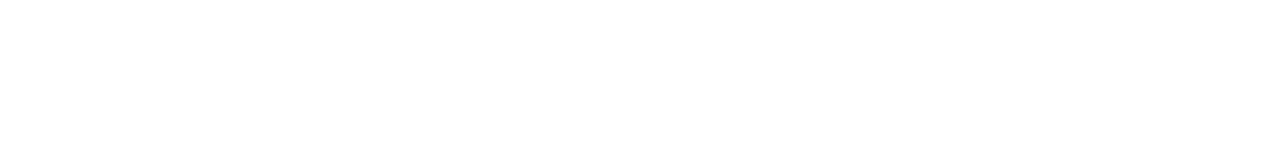
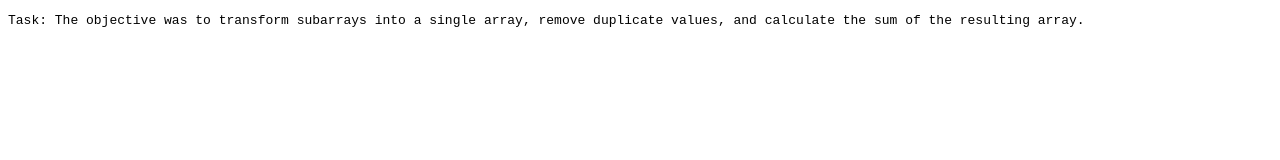
Before and after one commit to 20A91A04M5/ps-6_subarrtoarr, a plain HTML site: page index.html in a window 1280 px wide. Drawn offline with Linux system fonts and the light colour scheme.

Commit message:
Update index.html
added the question as a task in html page

```diff
--- a/index.html
+++ b/index.html
@@ -6,6 +6,7 @@
     <title>11/12/2024-pstask</title>
 </head>
 <body>
+    <pre>Task: The objective was to transform subarrays into a single array, remove duplicate values, and calculate the sum of the resulting array.</pre>
     <script>
     function subarrtoarr(arr){
     final=[];sum=0
```
